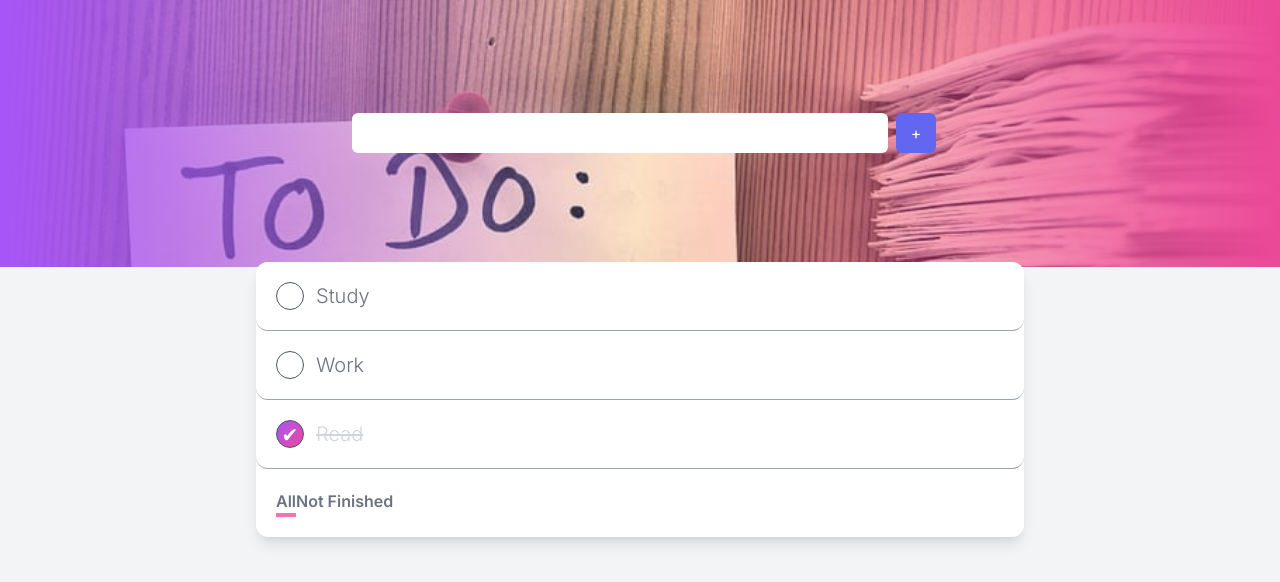
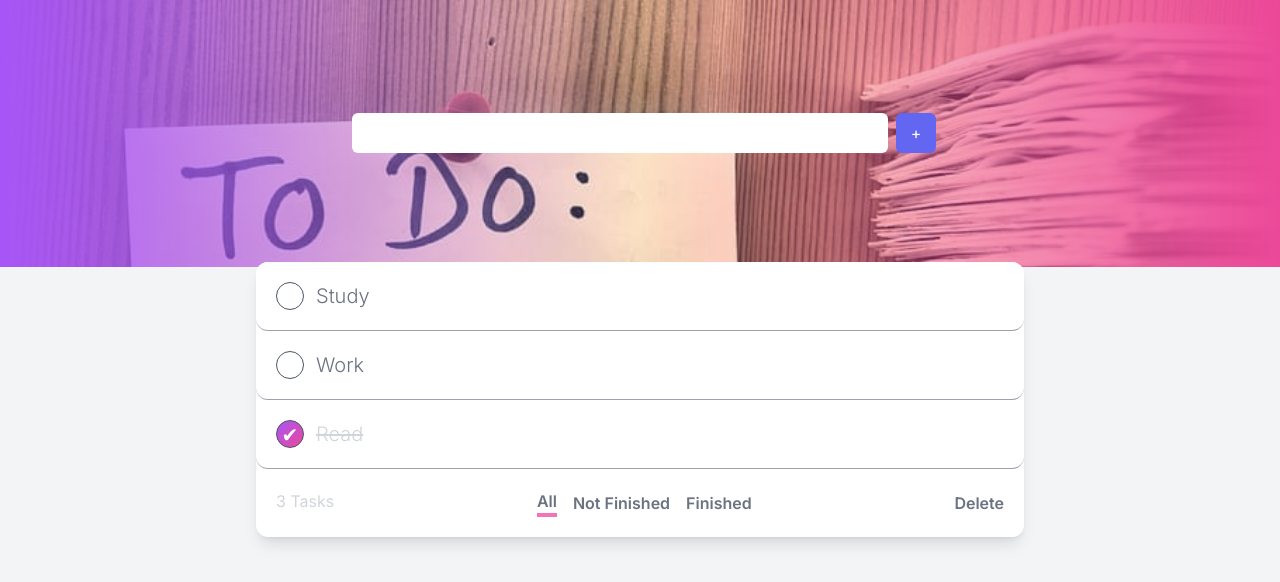
Before and after one commit to gabrielDpadua21/task-manager-tailwind, a Next.js app: page / in a window 1280 px wide. Shown: the top 582 px of the page. Built offline with nearby package versions, Linux system fonts and the light colour scheme.

Commit message:
feat: ✨ list footer

```diff
--- a/src/components/list/List.tsx
+++ b/src/components/list/List.tsx
@@ -4,6 +4,7 @@ import List from "@/model/List"
 import React from "react"
 import ListItem from "./ListItem";
 import ListButton from "./ListButton";
+import ListFooter from "./ListFooter";
 
 
 interface ListProps {
@@ -27,10 +28,7 @@ const ListComponent: React.FC<ListProps> = (props: ListProps) => {
                         props.changeTasks(newTasks);
                     }}/>
                 ))}
-                <li className="p-5">
-                    <ListButton select={true} text="All" onClick={() => {}}/>
-                    <ListButton select={false} text="Not Finished" onClick={() => {}}/>
-                </li>
+                <ListFooter tasks={tasks} changeTasks={props.changeTasks}/>
             </ul>
         </div>
     )
--- a/src/components/list/ListButton.tsx
+++ b/src/components/list/ListButton.tsx
@@ -1,3 +1,5 @@
+'use client'
+
 import React from "react"
 
 interface ListButtonProps {
--- /dev/null
+++ b/src/components/list/ListFooter.tsx
@@ -0,0 +1,57 @@
+'use client'
+
+import List from "@/model/List"
+import React from "react"
+import ListButton from "./ListButton"
+
+interface ListFooterProps {
+    tasks: List
+    changeTasks: (tasks: List) => void
+}
+
+const ListFooter: React.FC<ListFooterProps> = (props: ListFooterProps) => {
+
+    const { tasks, changeTasks } = props;
+
+    const renderCount = () => {
+        return (
+            <>
+                <span className={`text-gray-300 hidden md:inline`}>
+                    {tasks.count}
+                    {tasks.count > 1 ? ' Tasks' : ' Task'}
+                </span>
+                <span className="flex-1 hidden md:inline"></span>
+            </>
+        )
+    }
+
+    const renderFilters = () => {
+        return (
+            <>
+                <ListButton select={tasks.showAll()} text="All" onClick={() => changeTasks(tasks.removeFilter())} className="hidden md:inline"/>
+                <ListButton select={tasks.showActive()} text="Not Finished" onClick={() => changeTasks(tasks.filterNotFinished())} className="mx-4"/>
+                <ListButton select={tasks.showFinished()} text="Finished" onClick={() => changeTasks(tasks.filterFinished())} />
+            </>
+        )
+    }
+
+
+    const renderDelete = () => {
+        return (
+            <>
+                <span className="flex-grow hidden md:inline"></span>
+                <ListButton className="hidden md:inline" text="Delete" onClick={() => changeTasks(tasks.deleteFinished())} />
+            </>
+        )
+    }
+
+    return (
+        <li className={`flex p-5`}>
+            {renderCount()}
+            {renderFilters()}
+            {renderDelete()}
+        </li>
+    )
+}
+
+export default ListFooter;
```
